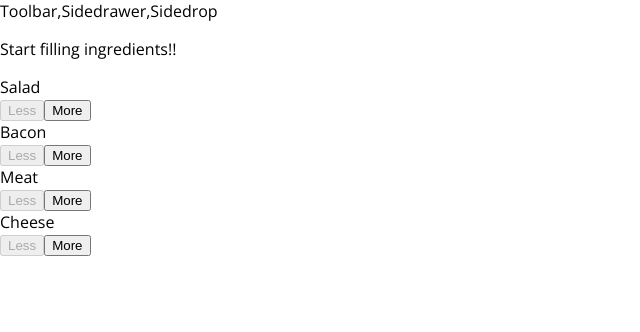
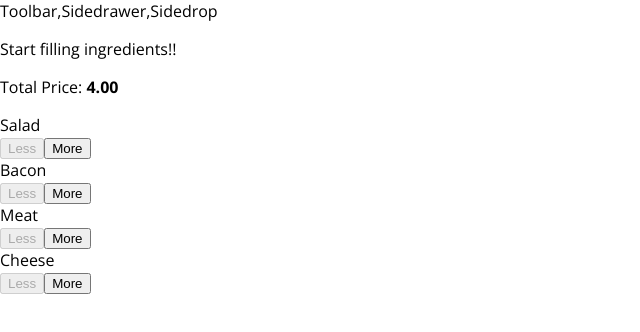
Before and after one commit to ajraj27/Burger-Builder, a React app: page / in a window 1280 px wide. Shown: the top 332 px of the page, without its empty margins (0-640 px from the left). Built offline with nearby package versions, Linux system fonts and the light colour scheme.

Commit message:
Showed total price

```diff
--- a/src/components/Burger/BuildControls/BuildControls.js
+++ b/src/components/Burger/BuildControls/BuildControls.js
@@ -12,6 +12,7 @@
 
 const buildControls=(props) => (
     <div className={classes.BuildControls}>
+      <p>Total Price: <strong>{props.price.toFixed(2)}</strong></p>
           {controls.map(ctrl => (
             <BuildControl key={ctrl.label} label={ctrl.label}
               added={() => props.addIngredient(ctrl.type)}
--- a/src/containers/BurgerBuilder/BurgerBuilder.js
+++ b/src/containers/BurgerBuilder/BurgerBuilder.js
@@ -72,7 +72,8 @@
             <BuildControls
               addIngredient={this.addIngredientHandler}
               removeIngredient={this.removeIngredientHandler}
-              disabled={disabledInfo}/>
+              disabled={disabledInfo}
+              price={this.state.totalPrice}/>
         </Aux>
 
     )
```
